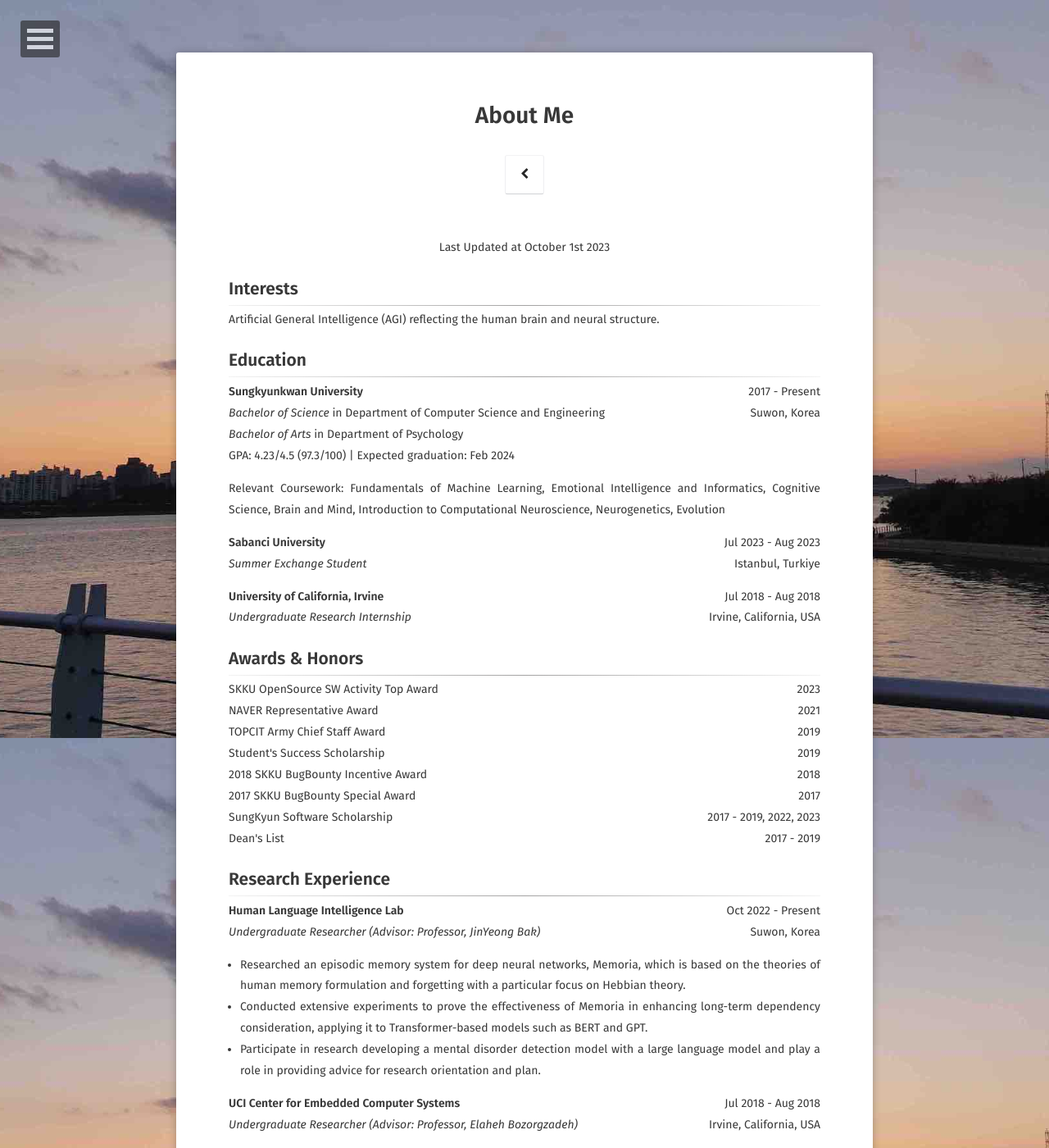
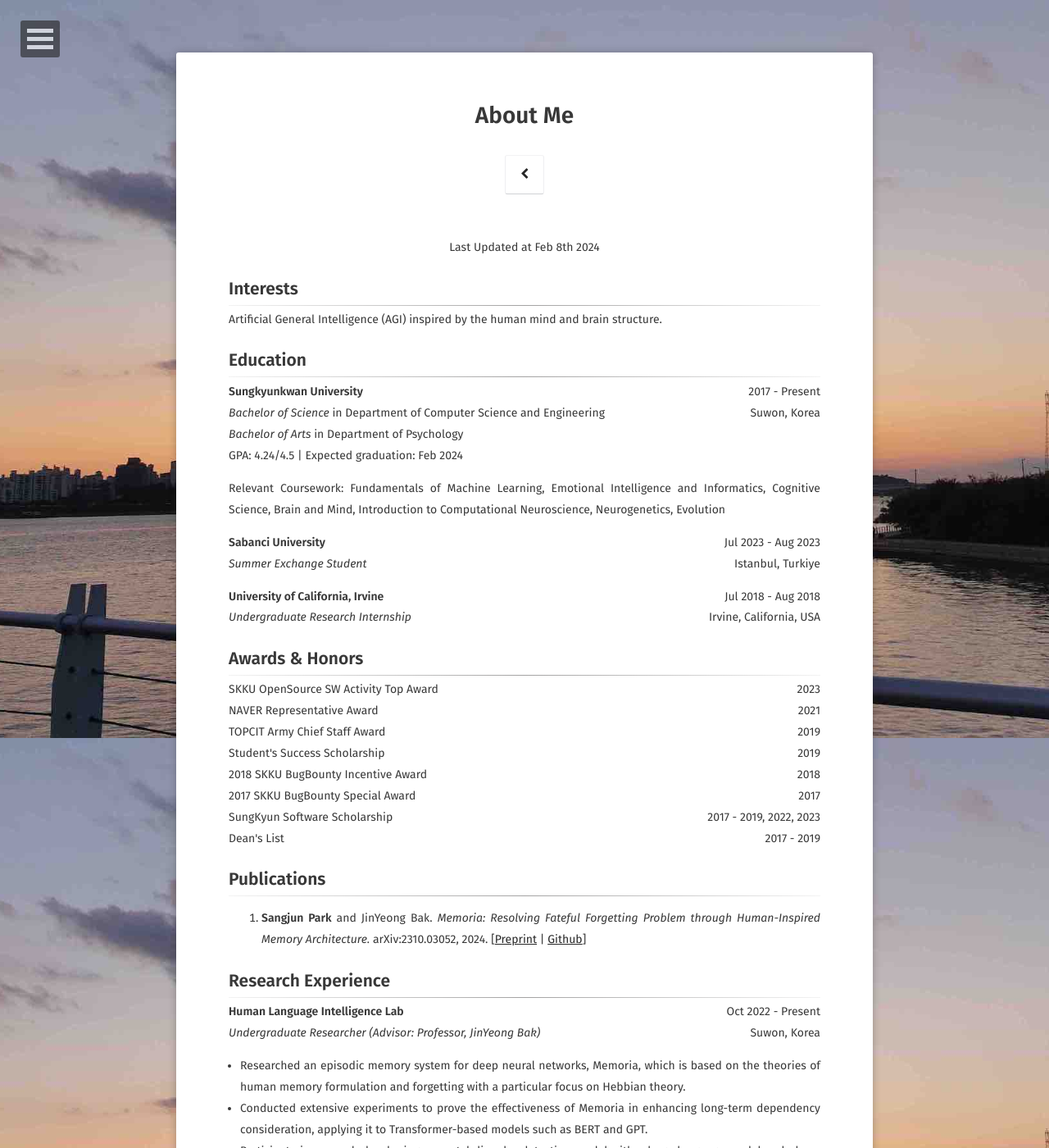
Before and after one commit to psj8252/psj8252.github.io, a Jekyll site: the page built from about/index.md, in a window 1280 px wide and 1400 px high. Shown: the whole window at 82% size. Built offline with Jekyll 4.4.1, drawn with Linux system fonts in a browser that asks for light colours.

Commit message:
update: CV

```diff
--- a/about/index.md
+++ b/about/index.md
@@ -6,14 +6,13 @@ date: 2019-12-6
 comments: false
 ---
 
-<center>Last Updated at October 1st 2023</center>
+<center>Last Updated at Feb 8th 2024</center>
 
 ## Interests
 
 ---
 
-Artificial General Intelligence (AGI) reflecting the human brain and
-neural structure.
+Artificial General Intelligence (AGI) inspired by the human mind and brain structure.
 
 ## Education
 
@@ -32,7 +31,7 @@ neural structure.
     <br/>
     <i>Bachelor of Arts</i> in Department of Psychology
     <br/>
-    GPA: 4.23/4.5 (97.3/100) | Expected graduation: Feb 2024
+    GPA: 4.24/4.5 | Expected graduation: Feb 2024
 </p>
 
 Relevant Coursework: Fundamentals of Machine Learning, Emotional
@@ -109,6 +108,12 @@ Introduction to Computational Neuroscience, Neurogenetics, Evolution
     </span>
     <br/>
 </p>
+
+## Publications
+
+---
+
+1. **Sangjun Park** and JinYeong Bak. *Memoria: Resolving Fateful Forgetting Problem through Human-Inspired Memory Architecture.* arXiv:2310.03052, 2024. [[Preprint](https://arxiv.org/abs/2310.03052) \| [Github](https://github.com/cosmoquester/memoria)]
 
 ## Research Experience
 
```
